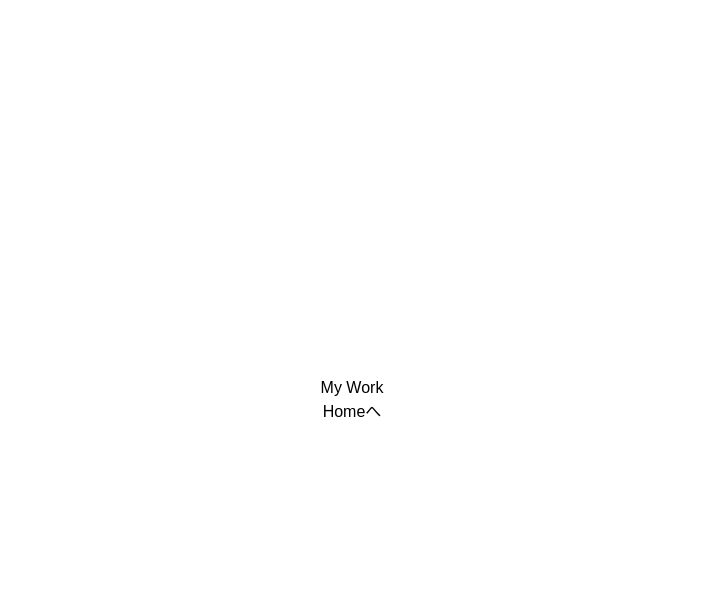
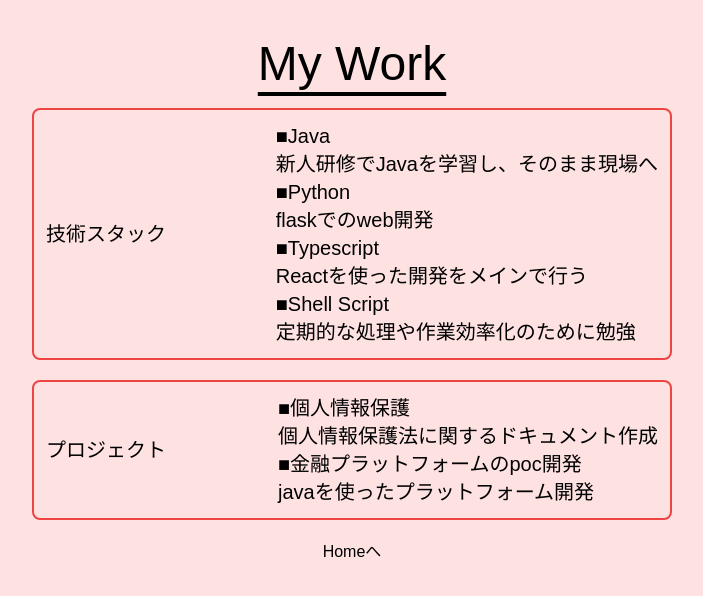
Before and after one commit to takashi823/profile-next-project, a Next.js app: page /work in a window 1280 px wide. Shown: the top 596 px of the page, without its empty margins (288-991 px from the left). Built offline with nearby package versions, Linux system fonts and the light colour scheme; a web font is replaced by a local one.

Commit message:
add:仕事ページ追加

```diff
--- a/src/app/work/page.tsx
+++ b/src/app/work/page.tsx
@@ -1,12 +1,49 @@
-import Link from 'next/link';
+import Link from "next/link";
 
 const Work = () => {
   return (
-    <div className="flex flex-col min-h-screen items-center justify-center">
-      <div className="">My Work</div>
+    <div className="flex flex-col min-h-screen items-center pt-10 bg-red-100 gap-5">
+      <div className="text-5xl underline underline-offset-[12px]">My Work</div>
+
+      <div className="w-1/2 flex items-center justify-between border-2 border-solid border-red-500 p-3 rounded-lg">
+        <div className="flex text-xl">技術スタック</div>
+        <div className="text-xl gap-5">
+          <div>
+            <div className="text-xl">■Java</div>
+            <p>新人研修でJavaを学習し、そのまま現場へ</p>
+          </div>
+          <div>
+            <div className="text-xl">■Python</div>
+            <p>flaskでのweb開発</p>
+          </div>
+          <div>
+            <div className="text-xl">■Typescript</div>
+            <p>Reactを使った開発をメインで行う</p>
+          </div>
+          <div>
+            <div className="text-xl">■Shell Script</div>
+            <p>定期的な処理や作業効率化のために勉強</p>
+          </div>
+        </div>
+      </div>
+
+      <div className="w-1/2 flex items-center justify-between border-2 border-solid border-red-500 p-3 rounded-lg">
+        <div className="flex text-xl">プロジェクト</div>
+        <div className="text-xl gap-5">
+          <div>
+            <div className="text-xl">■個人情報保護</div>
+            <p>個人情報保護法に関するドキュメント作成</p>
+          </div>
+          <div>
+            <div className="text-xl">■金融プラットフォームのpoc開発</div>
+            <p>javaを使ったプラットフォーム開発</p>
+          </div>
+        </div>
+      </div>
+
       <Link href="/">Homeへ</Link>
     </div>
   );
-}
+};
 
 export default Work;
```
